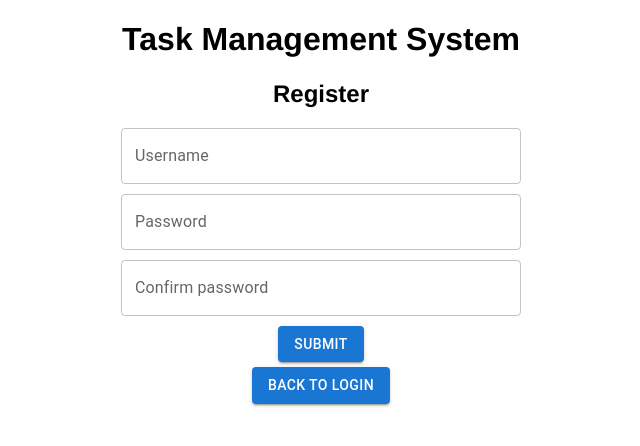
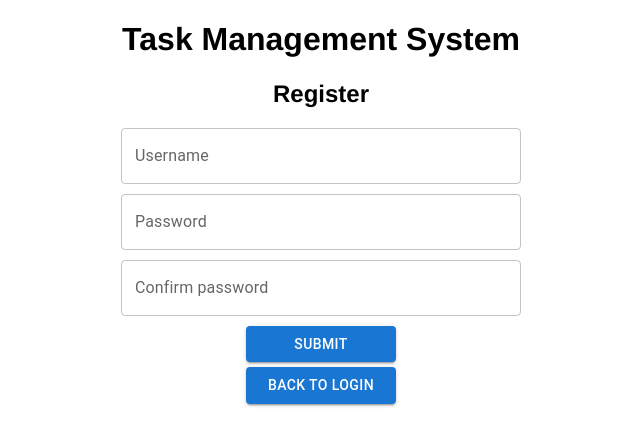
Before and after one commit to VelikanovDev/Task-Management-System, a React (Create React App) app in the folder client/: page /register in a window 1280 px wide. Shown: the top 446 px of the page, without its empty margins (319-959 px from the left). Built offline with nearby package versions, Linux system fonts and the light colour scheme.

Commit message:
add width to buttons

```diff
--- a/client/src/pages/LoginPage.jsx
+++ b/client/src/pages/LoginPage.jsx
@@ -84,13 +84,13 @@ const LoginPage = () => {
         <Button
           type="submit"
           variant="contained"
-          style={{ display: "block", margin: "5px auto" }}
+          style={{ display: "block", margin: "5px auto", width: "100px" }}
         >
           Submit
         </Button>
         <Button
           variant="contained"
-          style={{ display: "block", margin: "5px auto" }}
+          style={{ display: "block", margin: "5px auto", width: "100px" }}
           onClick={() => navigate("/register")}
         >
           Register
--- a/client/src/pages/RegisterPage.jsx
+++ b/client/src/pages/RegisterPage.jsx
@@ -98,13 +98,13 @@ const RegisterPage = () => {
           <Button
             type="submit"
             variant="contained"
-            style={{ display: "block", margin: "5px auto" }}
+            style={{ display: "block", margin: "5px auto", width: "150px" }}
           >
             Submit
           </Button>
           <Button
             variant="contained"
-            style={{ display: "block", margin: "5px auto" }}
+            style={{ display: "block", margin: "5px auto", width: "150px" }}
             onClick={() => navigate("/login")}
           >
             Back to login
```
